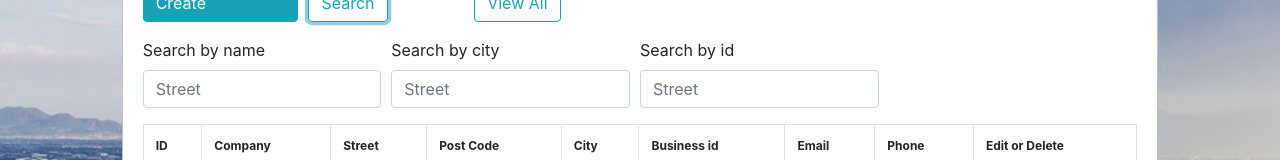
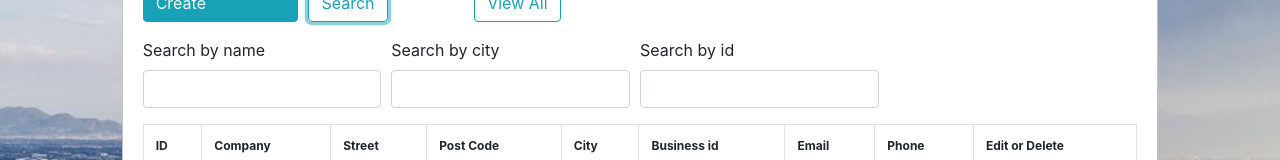
Before and after one commit to Tupsu-jy/bm-frontend, a React (Create React App) app: page / in a window 1280 px wide. Both pictures are taken after a click on the button "Search". Shown: the part 246-406 px from the top of the page. Built offline with nearby package versions, Linux system fonts and the light colour scheme; no server answers.

Commit message:
placeholderit poies

```diff
--- a/src/components/Search.js
+++ b/src/components/Search.js
@@ -27,15 +27,15 @@ const Search = (props) => {
             <div class="form-row">
             <div class="form-group col-md-3">
                 <label>Search by name</label>
-                <input onChange={e => showFilteredByName(e.target.value.toLowerCase())} type="text" class="form-control" name="street" placeholder="Street" />
+                <input onChange={e => showFilteredByName(e.target.value.toLowerCase())} type="text" class="form-control" name="street" />
             </div>
             <div class="form-group col-md-3">
                 <label>Search by city</label>
-                <input onChange={e => showFilteredByCity(e.target.value.toLowerCase())} type="text" class="form-control" name="street" placeholder="Street" />
+                <input onChange={e => showFilteredByCity(e.target.value.toLowerCase())} type="text" class="form-control" name="street" />
             </div>
             <div class="form-group col-md-3">
                 <label>Search by id</label>
-                <input onChange={e => showFilteredById(e.target.value)} type="text" class="form-control" name="street" placeholder="Street" />
+                <input onChange={e => showFilteredById(e.target.value)} type="text" class="form-control" name="street" />
             </div>
             </div>
             <table class="table table-bordered">
```
